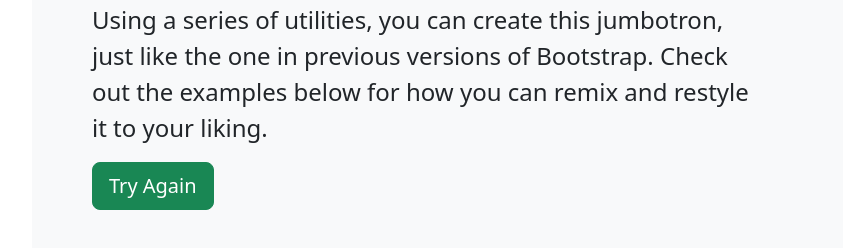
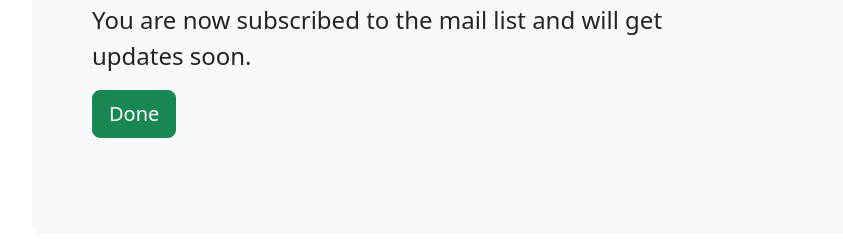
Before and after one commit to JArturo-334/Newsletter_Signup, a website: page success.html in a window 1280 px wide. Shown: the part 318-566 px from the top of the page, without its empty margins (50-893 px from the left). Drawn offline with nearby package versions, Linux system fonts and the light colour scheme.

Commit message:
Change jumbotron text

```diff
--- a/success.html
+++ b/success.html
@@ -22,10 +22,10 @@
         <div class="p-5 mb-4 bg-body-tertiary rounded-3">
           <div class="container-fluid py-5">
             <h1 class="display-5 fw-bold">You are now subscribed to the newsletter!</h1>
-            <p class="col-md-8 fs-4">Using a series of utilities, you can create this jumbotron, just like the one in previous versions of Bootstrap. Check out the examples below for how you can remix and restyle it to your liking.</p>
+            <p class="col-md-8 fs-4">You are now subscribed to the mail list and will get updates soon.</p>
 
             <form action="/failure" method="POST">
-              <button class="btn btn-success btn-lg" type="submit">Try Again</button>
+              <button class="btn btn-success btn-lg" type="submit">Done</button>
           </form>
 
           </div>
```
Also changed, not shown: failure.html (+1 -1 lines).
